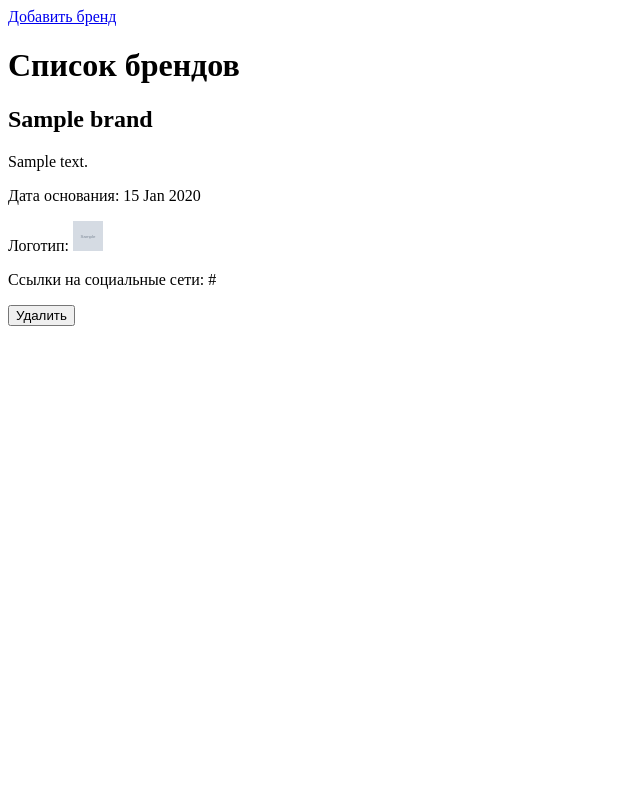
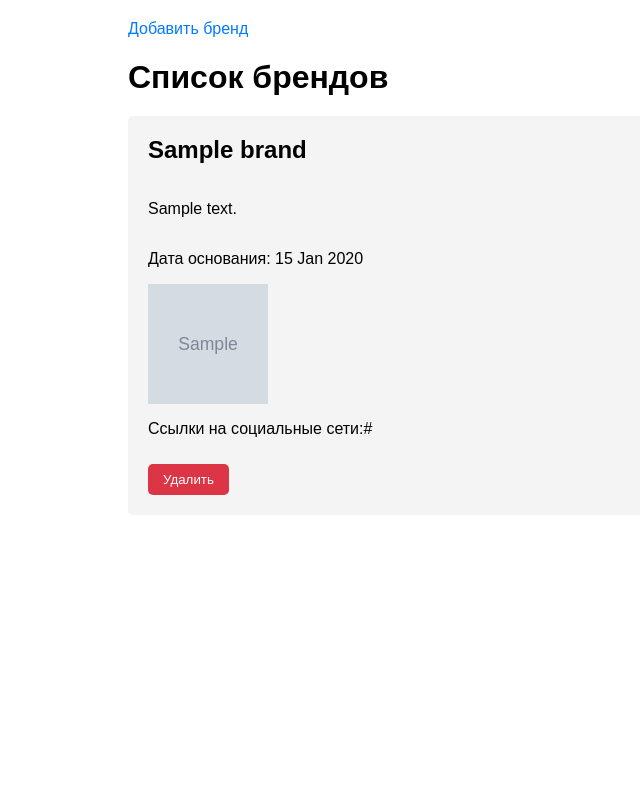
Before and after one commit to senechqa/node_project, a Node server app: template views/brands.handlebars in a window 1280 px wide. Shown: the whole page, without its empty margins (0-640 px from the left). Run offline with Node 20, Linux system fonts and the light colour scheme; the template is opened without the code that fills it: most values are stand-ins (such as "Sample title", 1, 10 or a date in 2020); grey boxes marked "Sample" are stand-in pictures; some libraries are stand-ins or nearby versions.

Commit message:
feat: add some styles

```diff
--- a/views/brands.handlebars
+++ b/views/brands.handlebars
@@ -4,29 +4,151 @@
     <meta charset="UTF-8">
     <meta name="viewport" content="width=device-width, initial-scale=1.0">
     <title>Бренды</title>
+    <style>
+        body {
+            font-family: Arial, sans-serif;
+            margin: 0;
+            padding: 0;
+            display: flex;
+            flex-direction: column;
+            align-items: center;
+        }
+
+        .container {
+            width: 80%;
+            margin-top: 20px;
+        }
+
+        .brand-item {
+            background-color: #f4f4f4;
+            border-radius: 5px;
+            padding: 20px;
+            margin-bottom: 20px;
+            display: flex;
+            flex-direction: column;
+            align-items: flex-start;
+        }
+
+        .brand-item h2 {
+            margin-top: 0;
+        }
+
+        .brand-item img {
+            height: 120px;
+            width: 120px;
+        }
+
+        .brand-item button {
+            margin-top: 10px;
+            background-color: #dc3545;
+            color: #fff;
+            border: none;
+            padding: 8px 15px;
+            border-radius: 5px;
+            cursor: pointer;
+        }
+
+        .brand-item button:hover {
+            background-color: #c82333;
+        }
+
+        h1 {
+            margin-bottom: 20px;
+        }
+
+        a {
+            text-decoration: none;
+            color: #007bff;
+            margin-bottom: 20px;
+        }
+
+        a:hover {
+            text-decoration: underline;
+        }
+
+        /* Модальное окно */
+        .modal {
+            display: none; /* По умолчанию скрыто */
+            position: fixed; /* Зафиксированное положение */
+            z-index: 1; /* На переднем плане */
+            left: 0;
+            top: 0;
+            width: 100%; /* Полная ширина */
+            height: 100%; /* Полная высота */
+            overflow: auto; /* Прокрутка при необходимости */
+            background-color: rgba(0,0,0,0.4); /* Черный полупрозрачный фон */
+            padding-top: 200px; /* Отступ от верхней части */
+        }
+
+        .modal-content {
+            background-color: #fefefe;
+            margin: auto;
+            padding: 20px;
+            border: 1px solid #888;
+            width: 80%;
+            border-radius: 5px;
+            box-shadow: 0 4px 8px 0 rgba(0,0,0,0.2), 0 6px 20px 0 rgba(0,0,0,0.19);
+        }
+
+        .modal-button-container {
+            text-align: center;
+        }
+
+        .modal-button {
+            background-color: #dc3545;
+            color: #fff;
+            border: none;
+            padding: 10px 20px;
+            border-radius: 5px;
+            cursor: pointer;
+            margin: 0 10px;
+        }
+
+        .modal-button:hover {
+            background-color: #c82333;
+        }
+
+    </style>
 </head>
 <body>
+<div class="container">
     <a href="/createBrand">Добавить бренд</a>
     <h1>Список брендов</h1>
 
     {{#each brands}}
-        <div class="brand-item">
-            <h2>{{name}}</h2>
-            <p>{{description}}</p>
-            <p>Дата основания: {{foundationDate}}</p>
-            <p>Логотип: <img src="{{logoURL}}" alt="{{name}} logo" style="height: 30px; width: 30px;"></p>
-            <p>Ссылки на социальные сети: {{socialLinks}}</p>
+    <div class="brand-item">
+        <h2>{{name}}</h2>
+        <p>{{description}}</p>
+        <p>Дата основания: {{foundationDate}}</p>
+        <img src="{{logoURL}}" class="brand-image" alt="{{name}} logo" />
+        <p>Ссылки на социальные сети:{{socialLinks}}</p>
+        <button onclick="confirmDelete('{{id}}')">Удалить</button>
+    </div>
+    {{/each}}
+</div>
 
-            <!-- Добавляем кнопку удаления -->
-            <button onclick="deleteBrand('{{id}}')">Удалить</button>
+<!-- Модальное окно подтверждения удаления -->
+<div id="myModal" class="modal">
+    <div class="modal-content">
+        <p>Вы уверены, что хотите удалить этот бренд?</p>
+        <div class="modal-button-container">
+            <button class="modal-button" onclick="deleteBrand()">Удалить</button>
+            <button class="modal-button" onclick="closeModal()">Отмена</button>
         </div>
-    {{/each}}
-</body>
+    </div>
+</div>
 
 <script>
-    async function deleteBrand(brandId) {
-        try {
-            const response = await fetch(`/deleteBrand/${brandId}`, {
+    var currentBrandId; // Переменная для хранения ID текущего бренда
+
+    function confirmDelete(brandId) {
+        currentBrandId = brandId; // Сохраняем ID текущего бренда
+        var modal = document.getElementById('myModal');
+        modal.style.display = "block"; // Показываем модальное окно
+    }
+    async function deleteBrand () {
+         try {
+            const response = await fetch(`/deleteBrand/${currentBrandId}`, {
                 method: 'DELETE',
             });
 
@@ -42,6 +164,15 @@
         } catch (error) {
             console.error('Error deleting brand:', error);
         }
+        // Здесь можно добавить логику удаления бренда
+        console.log("Удаление бренда с ID: ", currentBrandId);
+        closeModal();
+    }
+
+    function closeModal() {
+        var modal = document.getElementById('myModal');
+        modal.style.display = "none"; // Скрываем модальное окно
     }
 </script>
+</body>
 </html>
```
Also changed, not shown: views/createBrand.handlebars (+39 -41 lines).
